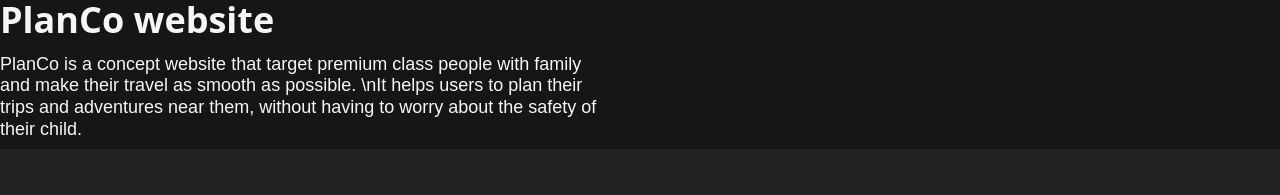
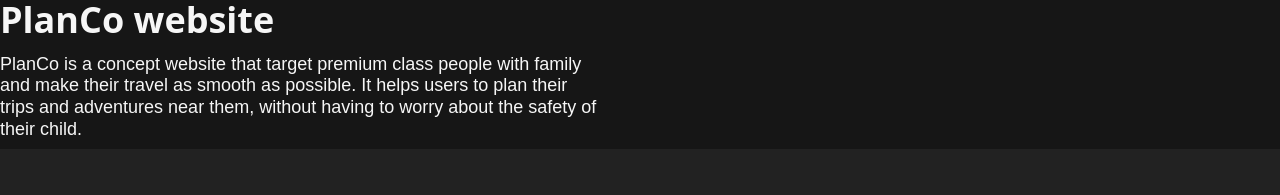
Before and after one commit to ajayshsh7/Ajay-sharma, a Next.js app: page /work/planCo in a window 1280 px wide. Shown: the part 547-742 px from the top of the page. Built offline with nearby package versions, Linux system fonts and the light colour scheme.

Commit message:
project page

```diff
--- a/app/work/planCo/page.tsx
+++ b/app/work/planCo/page.tsx
@@ -16,7 +16,7 @@ export default function ProjectOne() {
       buttonText="Contact Me"
       onButtonClick={() => router.push('/contact')}
       projectDesHeading = "PlanCo website"
-      projectDesText = "PlanCo is a concept website that target premium class people with family and make their travel as smooth as possible. \nIt helps users to plan their trips and adventures near them, without having to worry about the safety of their child."
+      projectDesText = "PlanCo is a concept website that target premium class people with family and make their travel as smooth as possible. It helps users to plan their trips and adventures near them, without having to worry about the safety of their child."
     />
   );
 }
```
